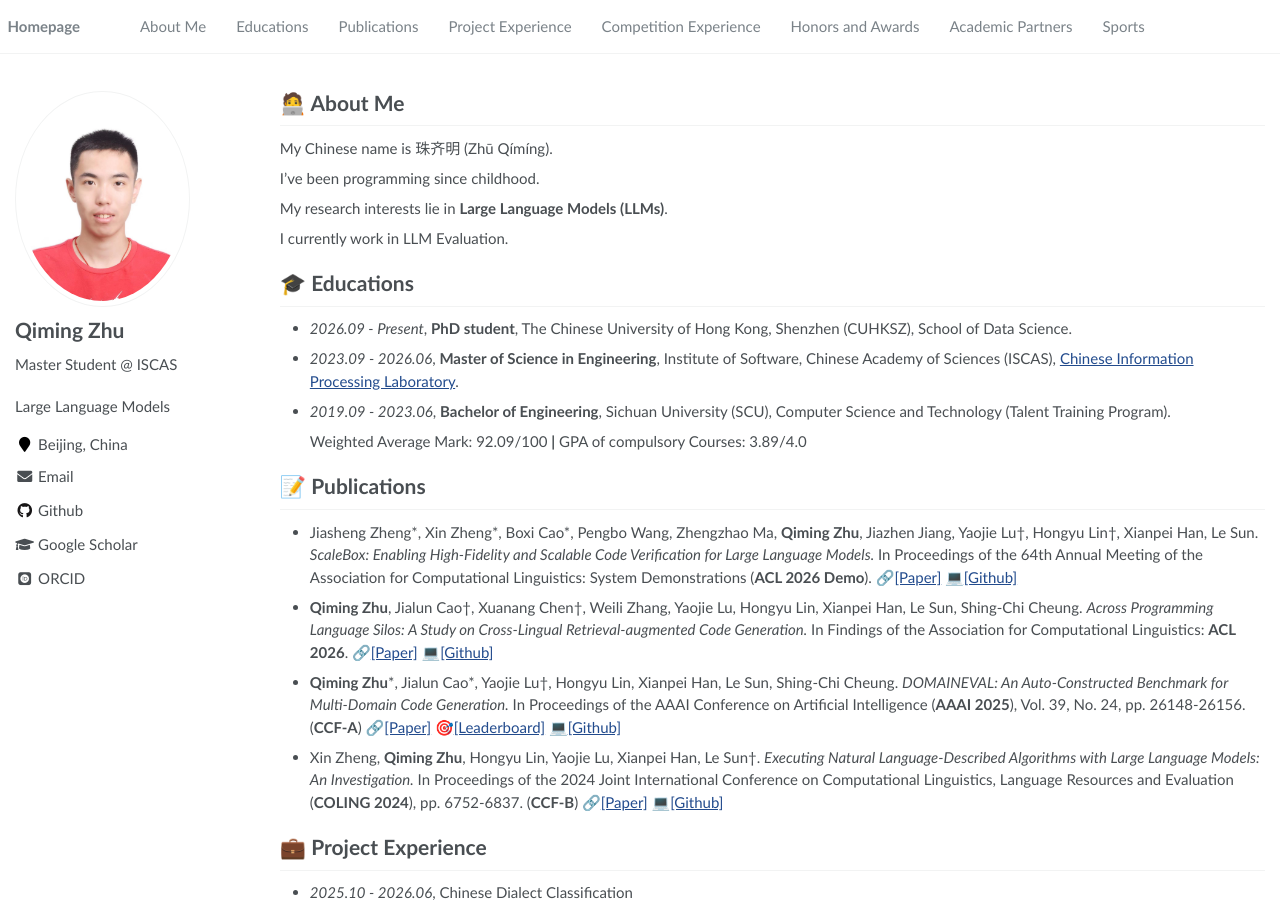
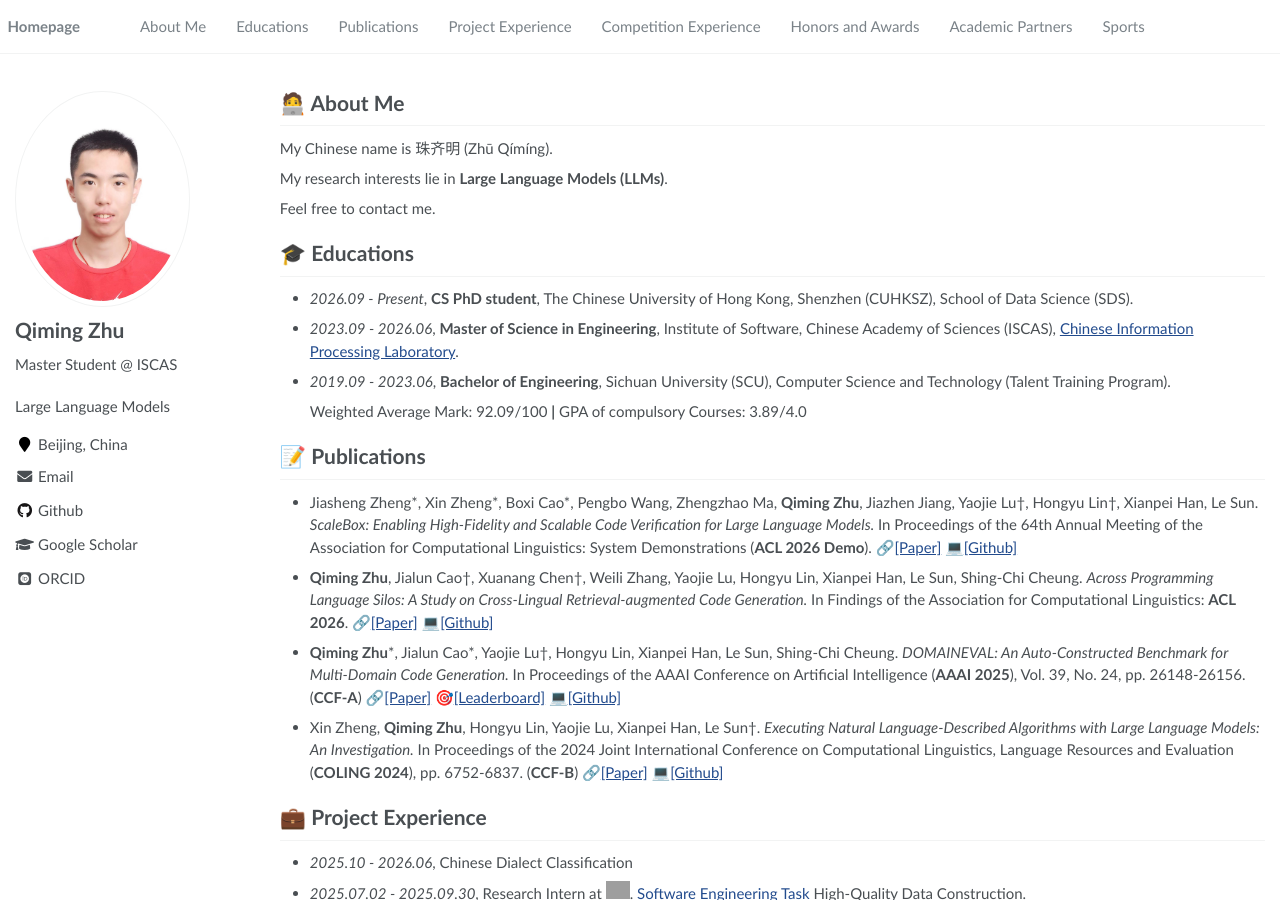
Before and after one commit to dfmz759837901/dfmz759837901.github.io, a Jekyll site: the page built from _pages/about.md, in a window 1280 px wide and 900 px high. Built offline with Jekyll 4.4.1, drawn with Linux system fonts in a browser that asks for light colours; some web fonts are replaced; grey boxes are pictures that could not be loaded.

Commit message:
Update about.md

```diff
--- a/_pages/about.md
+++ b/_pages/about.md
@@ -12,14 +12,12 @@ redirect_from:
 
 My Chinese name is 珠齐明 (Zhū Qímíng).
 
-I've been programming since childhood.
-
 My research interests lie in **Large Language Models (LLMs)**.
 
-I currently work in LLM Evaluation.
+Feel free to contact me.
 
 # 🎓 Educations
-- *2026.09 - Present*, **PhD student**, The Chinese University of Hong Kong, Shenzhen (CUHKSZ), School of Data Science.
+- *2026.09 - Present*, **CS PhD student**, The Chinese University of Hong Kong, Shenzhen (CUHKSZ), School of Data Science (SDS).
 - *2023.09 - 2026.06*, **Master of Science in Engineering**, Institute of Software, Chinese Academy of Sciences (ISCAS), [Chinese Information Processing Laboratory](https://www.icip.org.cn/zh/homepage).
 - *2019.09 - 2023.06*, **Bachelor of Engineering**, Sichuan University (SCU), Computer Science and Technology (Talent Training Program).
 
```
